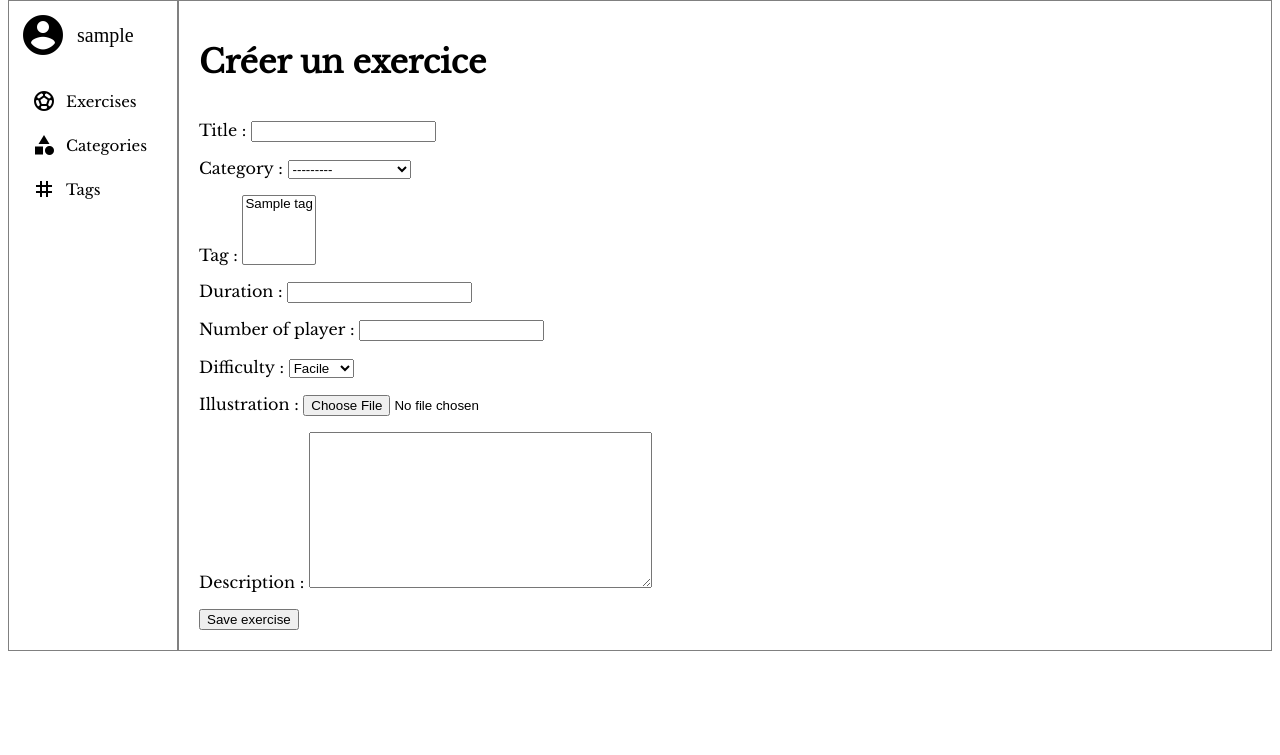
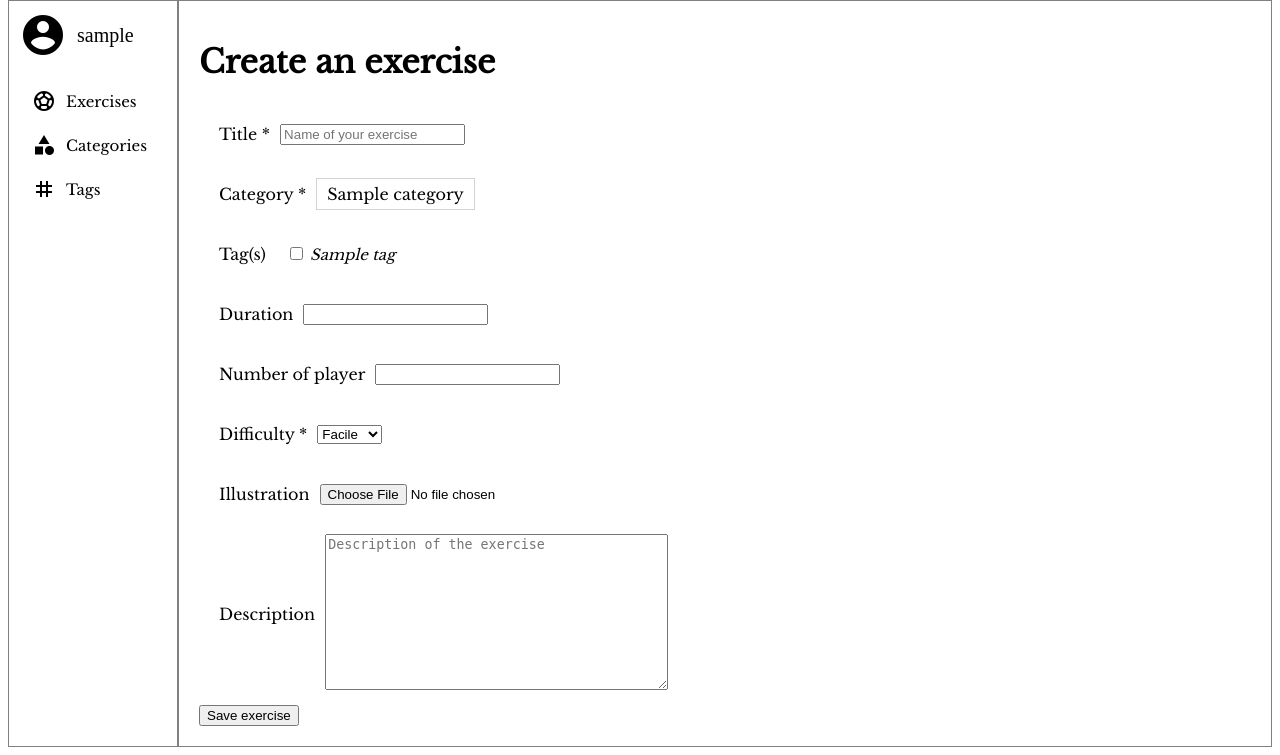
Before and after one commit to Mufle13/CoachingDrills, a Django app: page /admin/exercices/ajouter in a window 1280 px wide. Shown: the part 130-885 px from the top of the page. Before the commit the page ends 781 px from the top, so only its background shows below. Run offline with Django 4.2, Linux system fonts and the light colour scheme; a user stored in the database is signed in; tables that the repository leaves empty hold one stand-in row (values such as "Sample post"); parts of the project's set-up code (start-up, migrations or seed data) failed here and were passed over.

Commit message:
categ radio select style

```diff
--- a/CoachingDrills/forms.py
+++ b/CoachingDrills/forms.py
@@ -52,14 +52,18 @@ class ExerciseAddForm(forms.ModelForm):
         ]
         labels = {'name': 'Title',
             'category': 'Category',
+            'tag': 'Tag(s)',
             'duration': 'Duration',
             'number_of_player': 'Number of player',
             'difficulty': 'Difficulty',
             'picture': 'Illustration',
             'description': 'Description'}
-        widget = {
-            'category': forms.SelectMultiple,
-            'tag': forms.SelectMultiple
+        widgets = {
+            'name': forms.TextInput(attrs={'class': 'name','placeholder': 'Name of your exercise'}),
+            'description': forms.Textarea(attrs={'class': 'description',
+            'placeholder': 'Description of the exercise'}),
+            'category': forms.RadioSelect(attrs={'required': True,}),
+            'tag': forms.CheckboxSelectMultiple(attrs={'class': 'tags'})
             }
 
 class CategoryAddForm(forms.ModelForm):
--- a/blog/models.py
+++ b/blog/models.py
@@ -4,8 +4,6 @@ from django.contrib.auth.models import AbstractUser
 
 # Create your models here.
 
-class User(AbstractUser):
-    profile_pic = models.ImageField(blank=True)
 
 class Tag(models.Model):
     name = models.CharField(max_length=100)
@@ -47,7 +45,7 @@ class Exercise(models.Model):
 
     name = models.CharField(max_length=255)
     slug = models.SlugField(blank=True)
-    category = models.ForeignKey(Category, blank=True, null=True, on_delete=models.SET_NULL)
+    category = models.ForeignKey(Category, null=True, on_delete=models.SET_NULL)
     tag = models.ManyToManyField(Tag, blank=True)
     duration = models.IntegerField(blank=True, null=True)
     number_of_player = models.IntegerField(blank=True, null=True)
@@ -65,7 +63,8 @@ class Exercise(models.Model):
             self.slug = slugify(self.name)
         super().save(*args, **kwargs)
 
-
+class User(AbstractUser):
+    profile_pic = models.ImageField(blank=True)
 
 class like(models.Model):
     user = models.ForeignKey(User, related_name='likes', on_delete=models.SET_NULL, null=True)
--- a/blog/static/css/admin.css
+++ b/blog/static/css/admin.css
@@ -165,3 +165,35 @@ td {
     font-size: 15px;
     font-style: italic;
 }
+
+.form {
+    display: flex;
+    flex-flow: column wrap;
+}
+
+.fields {
+    display: flex;
+    align-items: center;
+    margin: 10px;
+}
+
+label {
+    color: black;
+    padding: 10px;
+}
+
+[type='radio']:not(checked),
+[type='radio']:checked {
+    display: none;
+}
+
+[type='radio']:not(checked) + label,
+[type='radio']:checked + label {
+    padding: 5px 10px;
+    border: 1px solid lightgray;
+
+}
+
+[type='radio']:checked + label {
+    background-color: lightskyblue;
+}
--- a/blog/templates/admin/creation/exercise_creation.html
+++ b/blog/templates/admin/creation/exercise_creation.html
@@ -3,11 +3,29 @@
 {% block title %} <title>Exercise's creation</title> {% endblock %}
 
 {%block content %}
-    <h1>Créer un exercice</h1>
+    <h1>Create an exercise</h1>
     <form method="POST">
         {% csrf_token %}
+        <div class="form">
+            {% for field in form %}
+            <div class="fields">
+               <label>{{ field.label }}
+                {% if field.field.required %}<span>* </span>{% endif %}</label>
 
-        {{form.as_p}}
+                {% if field.name == 'category' %}
+                    {% for choice in form.category %}
+                    <div class='categories'>
+                        {{ choice.tag }}
+                        <label for="{{ choice.id_for_label }}">{{ choice.choice_label }}</label>
+                    </div>
+                    {% endfor %}
+
+                {% else %}
+               <span>{{ field }}</span>
+               {% endif %}
+            </div>
+            {% endfor %}
+        </div>
         <input type="submit" value="Save exercise">
     </form>
 {% endblock %}
```
